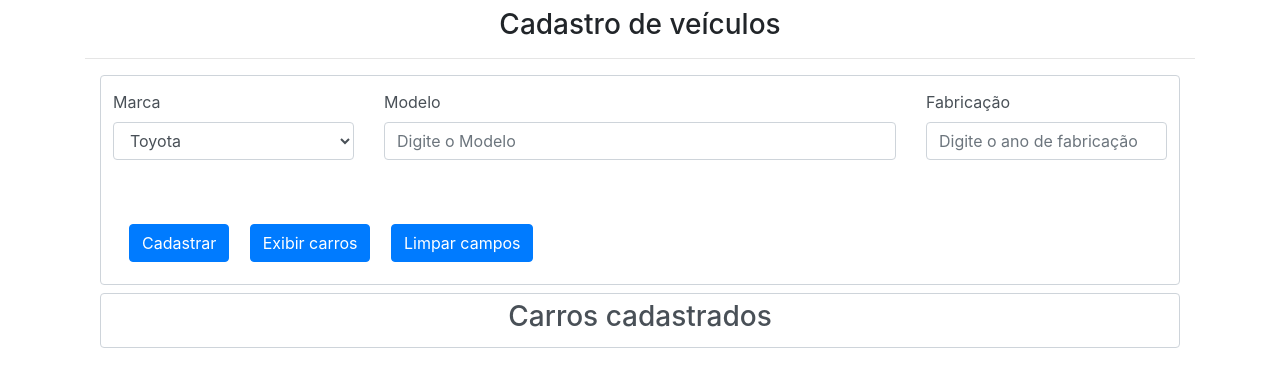
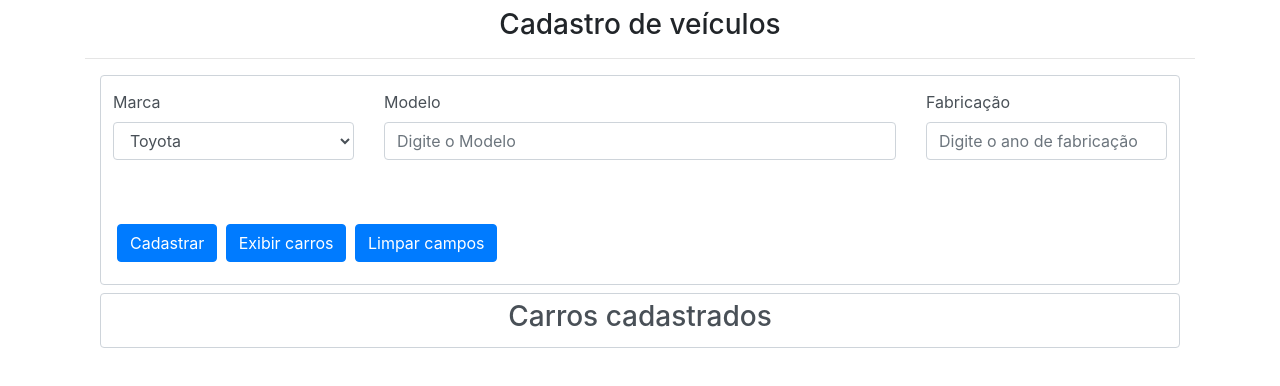
Before and after one commit to kleveshenrique/cadastroveiculos, a plain HTML site: page implementacao/index.html in a window 1280 px wide. Drawn offline with nearby package versions, Linux system fonts and the light colour scheme.

Commit message:
atualizado o campo limpar campos

```diff
--- a/implementacao/index.html
+++ b/implementacao/index.html
@@ -73,9 +73,9 @@
                             <input type="text" class="form-control" id="anoFab" placeholder="Digite o ano de fabricação"/>
                         </div>
                         <div class="form-group col-sm-12">
-                            <button class="btn btn-primary text-center mt-5 ml-3 " onclick="cadastrarCarro()">Cadastrar</button>
-                            <button class="btn btn-primary text-center mt-5 ml-3 " onclick="controllerCarros.exibirResultado(carros)">Exibir carros</button>
-                            <button class="btn btn-primary text-center mt-5 ml-3 " onclick="controllerCarros.limparCampos()">Limpar campos</button>
+                            <button class="btn btn-primary text-center mt-5 ml-1 " onclick="cadastrarCarro()">Cadastrar</button>
+                            <button class="btn btn-primary text-center mt-5 ml-1 " onclick="controllerCarros.exibirResultado(carros)">Exibir carros</button>
+                            <button class="btn btn-primary text-center mt-5 ml-1 " onclick="controllerCarros.limparCampos()">Limpar campos</button>
                         </div>
                     </div>
                 </div>
```
